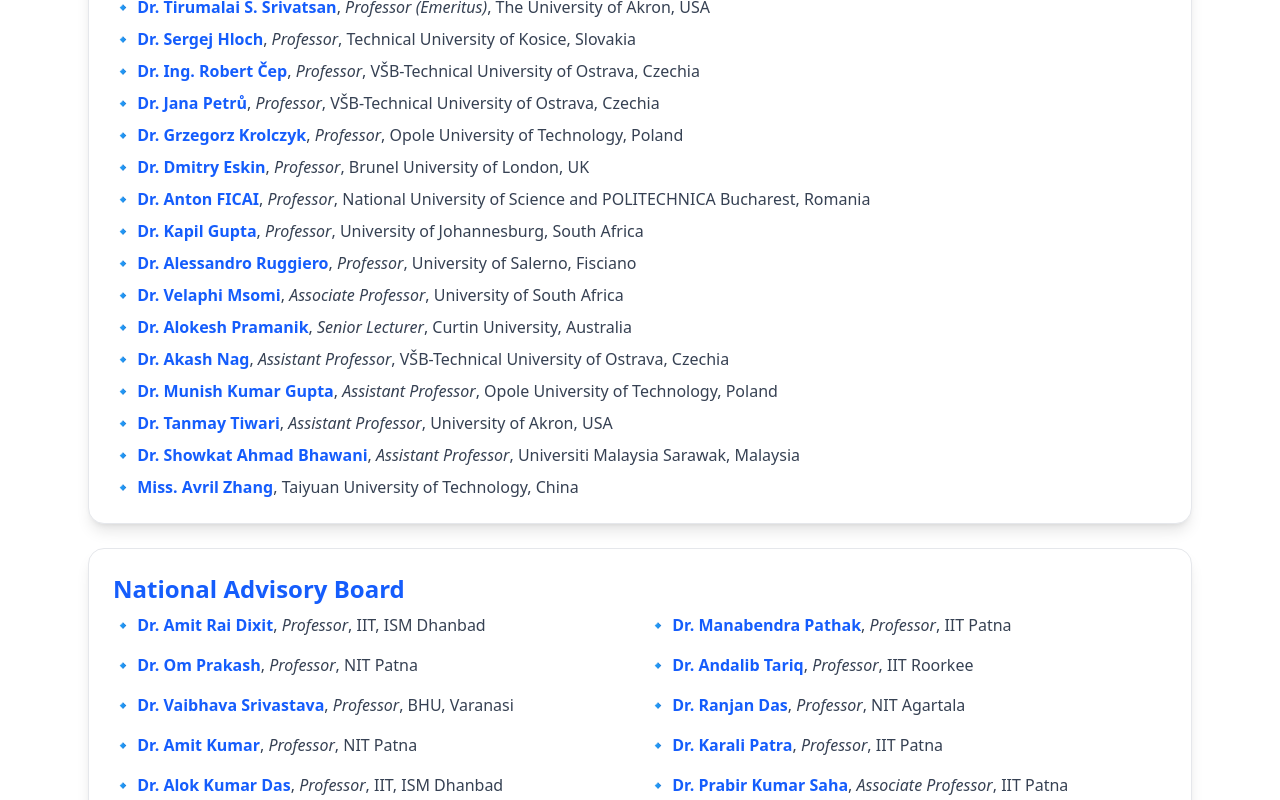
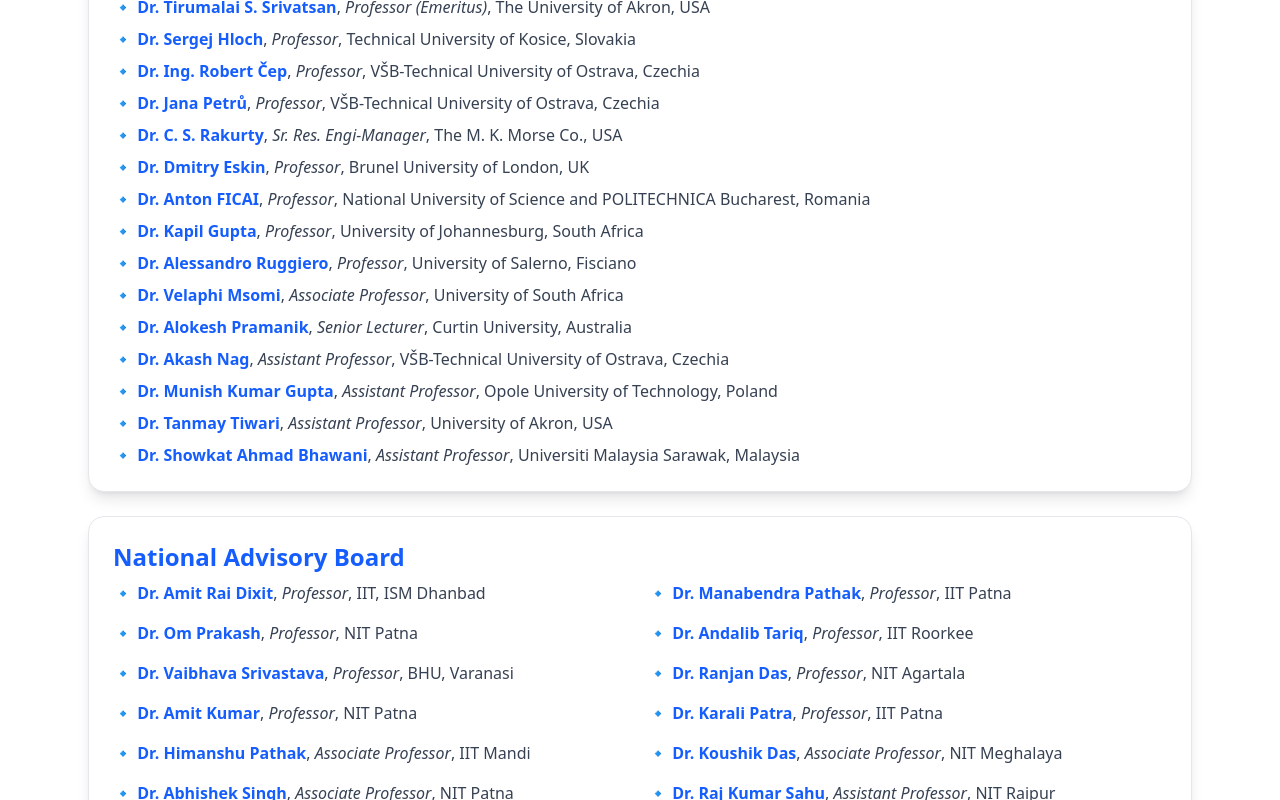
Before and after one commit to HarryOhm33/IC-MIT, a React (Vite) app: page / in a window 1280 px wide. Shown: the part 3480-4280 px from the top of the page. Built offline with nearby package versions, Linux system fonts and the light colour scheme.

Commit message:
Changed Names

```diff
--- a/src/components/Committee.jsx
+++ b/src/components/Committee.jsx
@@ -164,9 +164,9 @@
             <li>
               🔹{" "}
               <span className="text-blue-600 font-semibold">
-                Dr. Grzegorz Krolczyk
+                Dr. C. S. Rakurty
               </span>
-              ,<i> Professor</i>, Opole University of Technology, Poland
+              ,<i> Sr. Res. Engi-Manager</i>, The M. K. Morse Co., USA
             </li>
             <li>
               🔹{" "}
@@ -240,13 +240,6 @@
               ,<i> Assistant Professor</i>, Universiti Malaysia Sarawak,
               Malaysia
             </li>
-            <li>
-              🔹{" "}
-              <span className="text-blue-600 font-semibold">
-                Miss. Avril Zhang
-              </span>
-              , Taiyuan University of Technology, China
-            </li>
           </ul>
         </motion.div>
 
@@ -318,20 +311,6 @@
                   Dr. Karali Patra
                 </span>
                 ,<i> Professor</i>, IIT Patna
-              </li>
-              <li>
-                🔹{" "}
-                <span className="text-blue-600 font-semibold">
-                  Dr. Alok Kumar Das
-                </span>
-                ,<i> Professor</i>, IIT, ISM Dhanbad
-              </li>
-              <li>
-                🔹{" "}
-                <span className="text-blue-600 font-semibold">
-                  Dr. Prabir Kumar Saha
-                </span>
-                ,<i> Associate Professor</i>, IIT Patna
               </li>
               <li>
                 🔹{" "}
```
